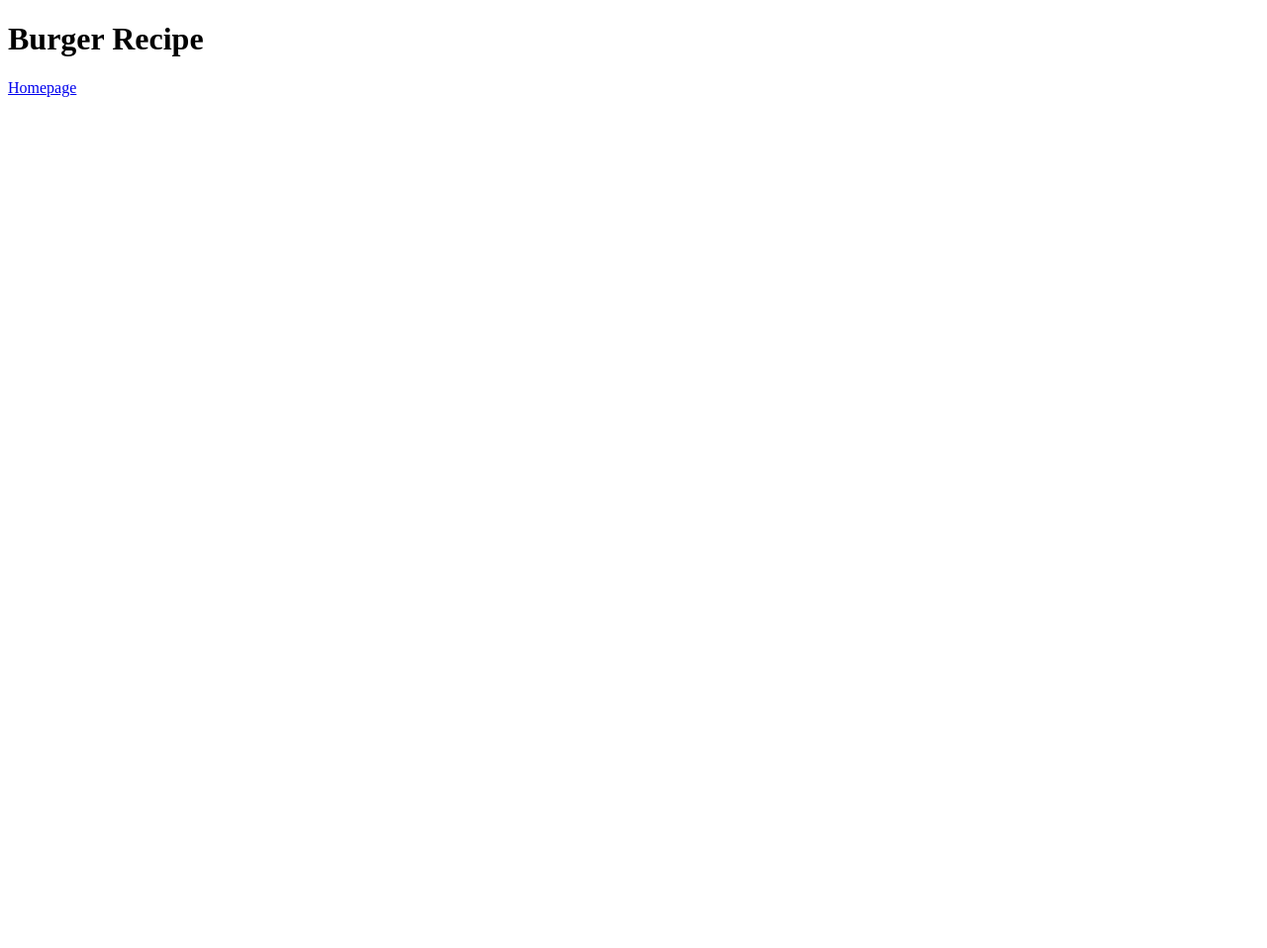
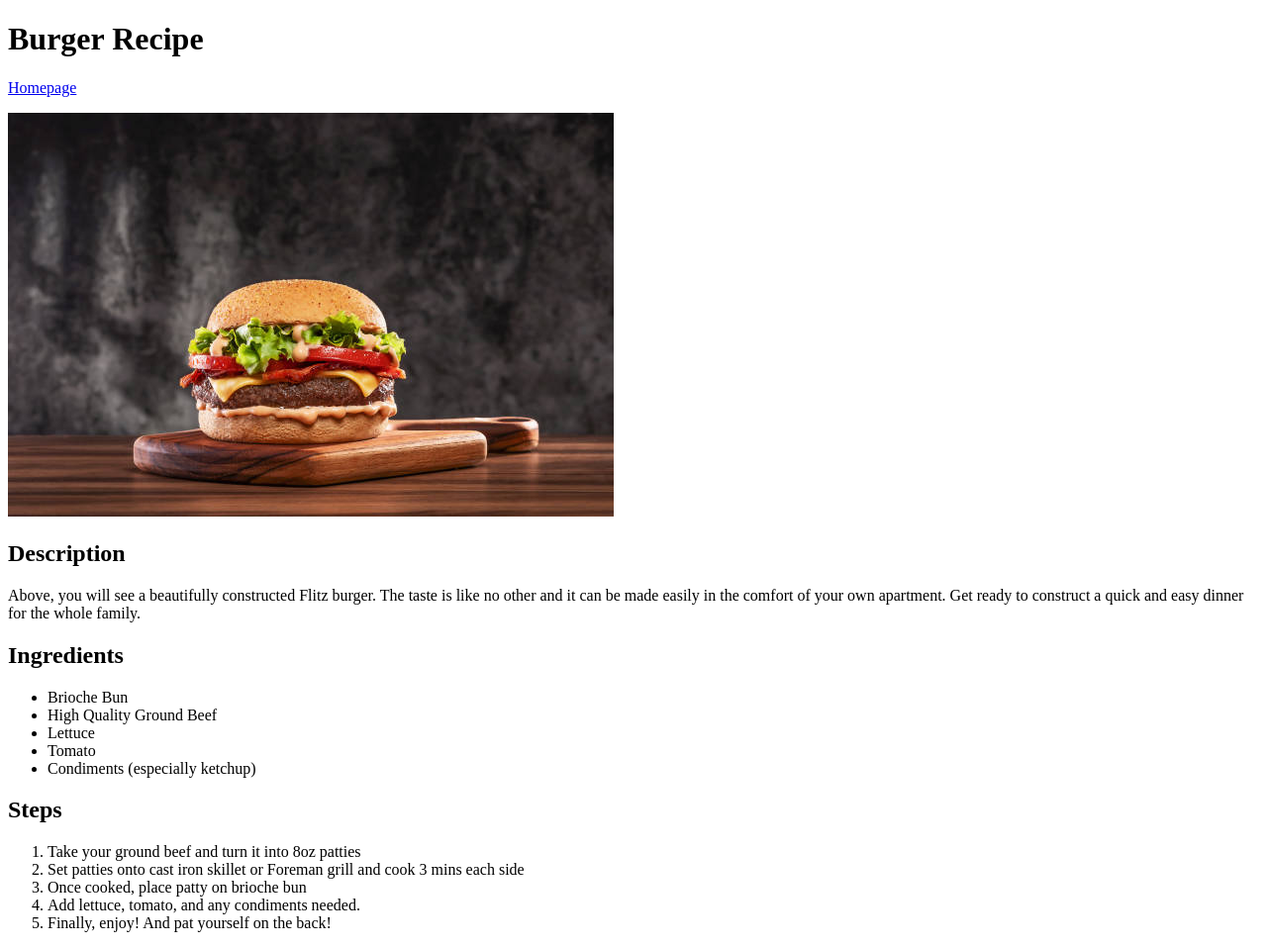
Before and after one commit to JamesVidal10/odin-recipes, a plain HTML site: page recipes/burger.html in a window 1280 px wide. Shown: the whole page at 99% size. Before the commit the page ends 800 px from the top, so only its background shows below. Drawn offline with Linux system fonts and the light colour scheme.

Commit message:
Iteration 3: Recipe page content
Finished burger recipe and added image, also created img directory for all future images related to the project.?

```diff
--- a/recipes/burger.html
+++ b/recipes/burger.html
@@ -8,7 +8,27 @@
 <body>
     <h1>Burger Recipe</h1>
     <a href="../index.html">Homepage</a>
-
-
+    <p> </p>
+    <img src="../img/istockphoto-1309352410-612x612.jpg" alt="A Beautiful juicy burger">
+   <h2>Description</h2>
+    <p>
+        Above, you will see a beautifully constructed Flitz burger. The taste is like no other and it can be made easily in the comfort of your own apartment. Get ready to construct a quick and easy dinner for the whole family.
+    </p>
+    <h2>Ingredients </h2>
+    <ul>
+        <li>Brioche Bun</li>
+        <li>High Quality Ground Beef</li>
+        <li>Lettuce</li>
+        <li>Tomato</li>
+        <li>Condiments (especially ketchup)</li>
+    </ul>
+    <h2>Steps</h2>
+    <ol>
+        <li>Take your ground beef and turn it into 8oz patties</li>
+        <li>Set patties onto cast iron skillet or Foreman grill and cook 3 mins each side</li>
+        <li>Once cooked, place patty on brioche bun</li>
+        <li>Add lettuce, tomato, and any condiments needed.</li>
+        <li>Finally, enjoy! And pat yourself on the back!</li>
+    </ol>
 </body>
 </html>
```
Also changed, not shown: img/istockphoto-1309352410-612x612.jpg (added).
